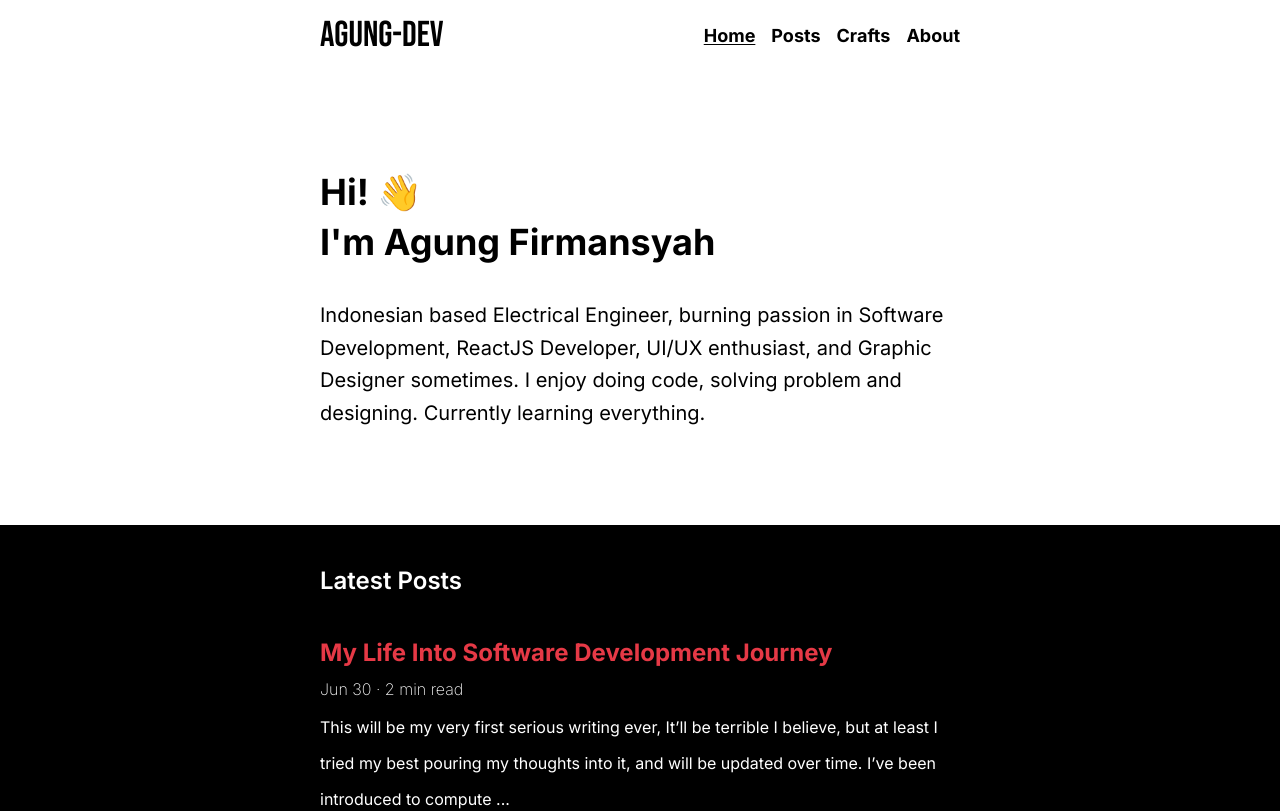
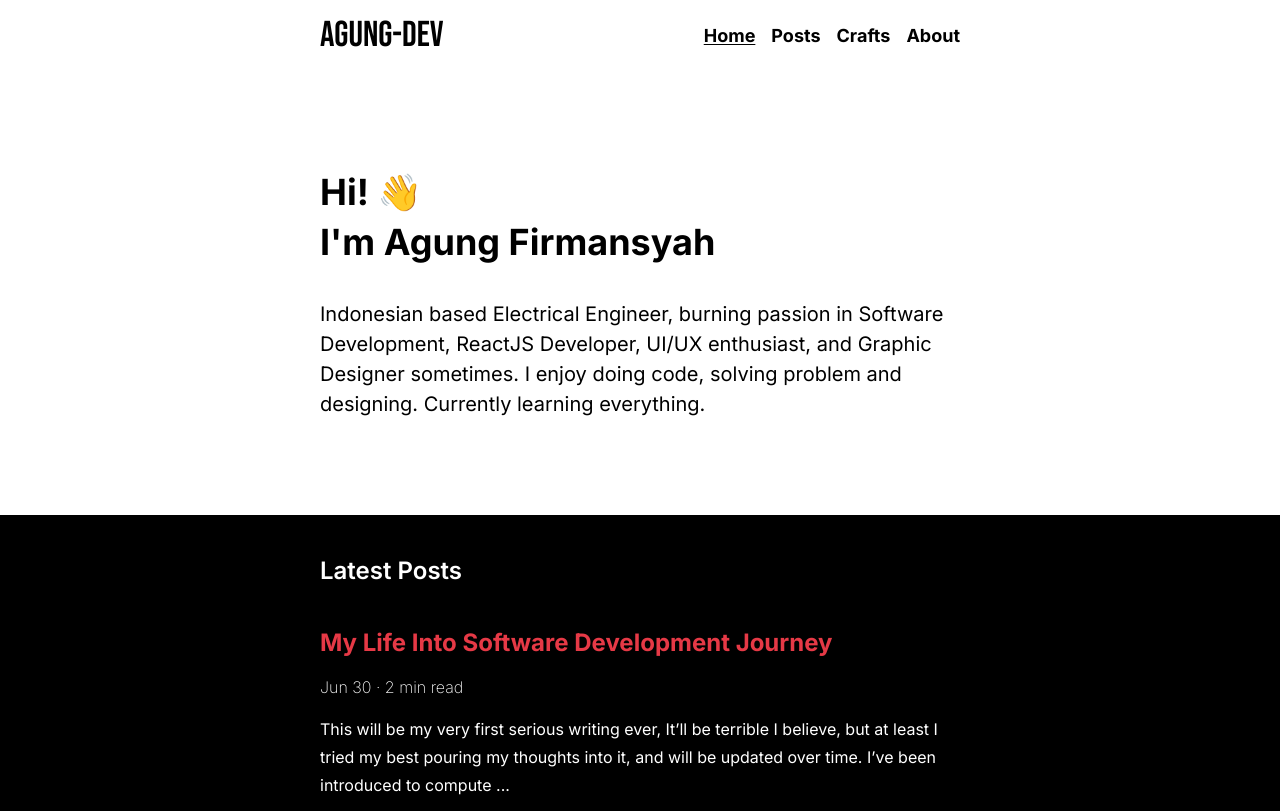
Before and after one commit to agungfir98/agungdev, a Next.js app: page / in a window 1280 px wide. Shown: the top 811 px of the page. Built offline with nearby package versions, Linux system fonts and the light colour scheme.

Commit message:
adjusting line spacing for post and main intro

```diff
--- a/components/frontPost.tsx
+++ b/components/frontPost.tsx
@@ -18,11 +18,11 @@ const MainPost = ({ data }: any) => {
                         <h1 className="text-imperial text-2xl font-bold">
                           {v.title}
                         </h1>
-                        <p className="font-extralight">
+                        <p className="font-extralight py-2">
                           {getFormatedDate(v.createdAt)} &#183; {v.readTime} min
                           read
                         </p>
-                        <p className="leading-9 text-base">{v.truncate} ...</p>
+                        <p className="leading-7 text-base">{v.truncate} ...</p>
                       </article>
                     </a>
                   </Link>
--- a/components/main.tsx
+++ b/components/main.tsx
@@ -1,4 +1,10 @@
-import React, { useRef, useContext, useState, useCallback, useEffect } from "react";
+import React, {
+  useRef,
+  useContext,
+  useState,
+  useCallback,
+  useEffect,
+} from "react";
 import { scrollContext } from "../utils/scrollObserver";
 
 const Main = () => {
@@ -18,13 +24,13 @@ const Main = () => {
         ref={refContainer}
         className="md:w-6/12 mx-auto px-6 md:px-0 py-24 sticky top-0 -z-10"
         style={{
-          transform: `translateY(-${progress * 30}vh)`
+          transform: `translateY(-${progress * 30}vh)`,
         }}
       >
         <h1 className="text-4xl font-bold leading-snug">
           Hi! 👋 <br /> I&apos;m Agung Firmansyah
         </h1>
-        <p className="leading-relaxed pt-8 text-xl">
+        <p className="leading-normal pt-8 text-xl">
           Indonesian based Electrical Engineer, burning passion in Software
           Development, ReactJS Developer, UI/UX enthusiast, and Graphic Designer
           sometimes. I enjoy doing code, solving problem and designing.
--- a/pages/posts.tsx
+++ b/pages/posts.tsx
@@ -45,12 +45,12 @@ const Posts: React.FC<PostObj> = ({ posts }) => {
                         <h1 className="text-imperial text-2xl font-bold">
                           {v.title}
                         </h1>
-                        <p className="">
+                        <p className="py-2">
                           {" "}
                           {getFormatedDate(v.createdAt)} &#183; {v.readTime} min
                           read
                         </p>
-                        <p className="leading-9">{v.truncate}...</p>
+                        <p className="leading-7">{v.truncate}...</p>
                       </a>
                     </Link>
                   </li>
```
